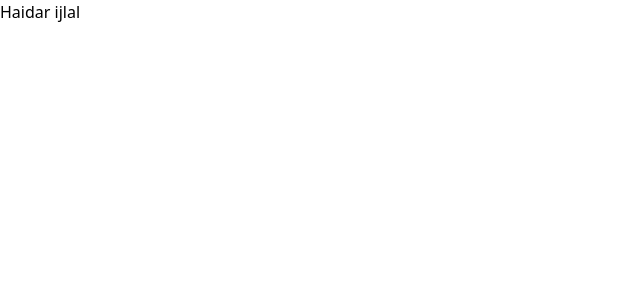
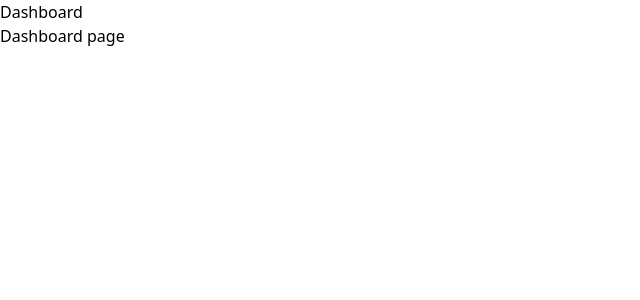
Before and after one commit to muhamadijlal/linlinapp, a Vue app: page /dashboard in a window 1280 px wide. Shown: the top 300 px of the page, without its empty margins (0-640 px from the left). Built offline with nearby package versions, Linux system fonts and the light colour scheme.

Commit message:
Make router and dashboard view

```diff
--- a/package.json
+++ b/package.json
@@ -11,7 +11,8 @@
   "dependencies": {
     "axios": "^1.4.0",
     "pinia": "^2.1.6",
-    "vue": "^3.3.4"
+    "vue": "^3.3.4",
+    "vue-router": "^4.2.4"
   },
   "devDependencies": {
     "@vitejs/plugin-vue": "^4.2.3",
--- a/src/App.vue
+++ b/src/App.vue
@@ -1,5 +1,5 @@
 <template>
-  <div class="grid place-content-center h-screen">
-    <h1 class="text-4xl text-sky-400 font-bold">Haidar ijlal</h1>
-  </div>
+  <router-link :to="{ name: 'dashboard' }">Dashboard</router-link>
+
+  <RouterView />
 </template>
--- /dev/null
+++ b/src/components/Dashboard.vue
@@ -0,0 +1,3 @@
+<template>
+  <h1>Dashboard page</h1>
+</template>
--- a/src/main.js
+++ b/src/main.js
@@ -1,6 +1,8 @@
 import { createApp } from "vue";
-import "./style.css";
-import App from "./App.vue";
+import "@/style.css";
+import App from "@/App.vue";
+import router from "@/routes.js";
 
 const app = createApp(App);
+app.use(router);
 app.mount("#app");
--- /dev/null
+++ b/src/routes.js
@@ -0,0 +1,21 @@
+import { createRouter, createWebHistory } from "vue-router";
+import Dashboard from "@/components/Dashboard.vue";
+
+const routes = [
+  {
+    path: "/",
+    redirect: "/dashboard",
+  },
+  {
+    path: "/dashboard",
+    name: "dashboard",
+    component: Dashboard,
+  },
+];
+
+const router = createRouter({
+  routes,
+  history: createWebHistory(),
+});
+
+export default router;
```
Also changed, not shown: 1 other file (tests, documents, lock files or other folders).
